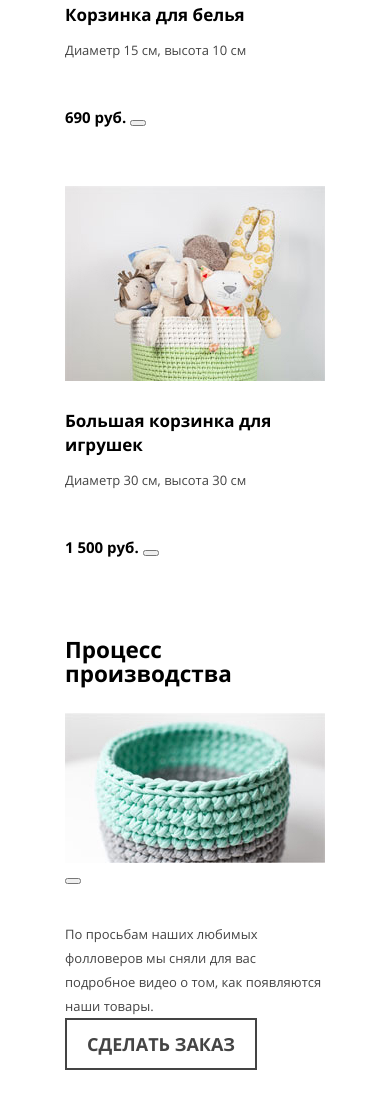
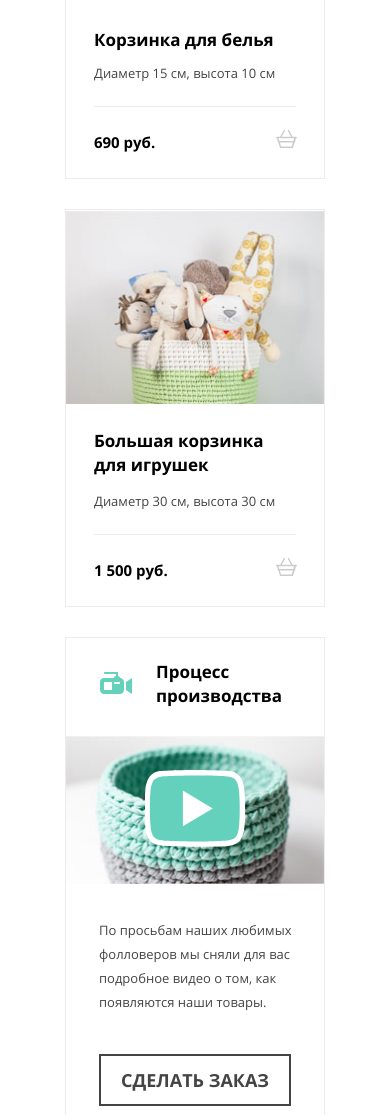
Before and after one commit to restby/574925-mishka-26, a website: page source/catalog.html in a window 390 px wide. Shown: the part 885-2000 px from the top of the page. Drawn offline with nearby package versions, Linux system fonts and the light colour scheme; files that its build step writes are made by us from their sources.

Commit message:
catalog mobile

```diff
--- a/source/catalog.html
+++ b/source/catalog.html
@@ -68,48 +68,72 @@
           <h2 class="visually-hidden">Каталог продукции</h2>
           <ul class="cards__list">
             <li class="cards__item card">
-              <a class="card__item-link card__item-link--title" href="#">
-                <h3 class="card__item-title">Зайчик-попрыгайчик</h3>
-              </a>
               <a class="card__item-link card__item-link--img" href="#">
                 <img class="card__item-img" width="260" height="195" src="img/photo-1-mobile.jpg"
                   alt="Зайчик-попрыгайчик.">
               </a>
+              <div class="card__details">
+                <a class="card__item-link card__item-link--title" href="#">
+                  <h3 class="card__item-title">Зайчик-попрыгайчик</h3>
+                </a>
                 <p class="card__item-details">Рост 30 см, вес 200 г</p>
                 <div class="card__item-inner">
                   <b class="card__item-price"><span class="card__item-count">1 200</span> руб.</b>
-                <button class="card__item-btn" type="button"><span class="visually-hidden">добавить в
-                    корзину.</span></button>
+                  <button class="card__item-btn" type="button">
+                    <svg width="21" height="18" viewBox="0 0 21 18" xmlns="http://www.w3.org/2000/svg">
+                      <path
+                        d="M20.1884 6.85716H16.6377L13.1884 0.380944C12.9855 -8.61287e-06 12.5797 -0.0952351 12.1739 0.0952412C11.7681 0.285717 11.6667 0.66667 11.8696 1.04762L15.0145 6.85716H5.7826L8.92753 1.04762C9.13043 0.66667 8.92754 0.285717 8.6232 0.0952412C8.2174 -0.0952351 7.8116 0.0952295 7.6087 0.380944L4.1594 6.85716H0.811583C0.405785 6.85716 0 7.14286 0 7.61905C0 8 0.304336 8.38094 0.811583 8.38094H1.01449L1.92753 11.2381C1.72463 11.3333 1.62317 11.5238 1.62317 11.8095C1.62317 12.1905 1.92753 12.4762 2.33332 12.4762L4.05797 18H16.942L18.6667 12.4762C19.0725 12.4762 19.3768 12.1905 19.3768 11.8095C19.3768 11.619 19.2754 11.3333 19.0725 11.2381L19.9855 8.38094H20.1884C20.5942 8.38094 21 8.09524 21 7.61905C21 7.14286 20.5942 6.85716 20.1884 6.85716ZM15.6232 16.4762H5.07247L3.85506 12.381H16.942L15.6232 16.4762ZM17.2464 10.9524H3.34782L2.53623 8.28573H18.058L17.2464 10.9524Z" />
+                    </svg>
+                    <span class="visually-hidden">добавить в
+                      корзину.</span>
+                  </button>
+                </div>
               </div>
             </li>
             <li class="cards__item card">
-              <a class="card__item-link card__item-link--title" href="#">
-                <h3 class="card__item-title">Корзинка для белья</h3>
-              </a>
               <a class="card__item-link card__item-link--img" href="#">
                 <img class="card__item-img" width="260" height="195" src="img/photo-2-mobile.jpg"
                   alt="Корзинка для белья.">
               </a>
+              <div class="card__details">
+                <a class="card__item-link card__item-link--title" href="#">
+                  <h3 class="card__item-title">Корзинка для белья</h3>
+                </a>
                 <p class="card__item-details">Диаметр 15 см, высота 10 см</p>
                 <div class="card__item-inner">
                   <b class="card__item-price"><span class="card__item-count">690</span> руб.</b>
-                <button class="card__item-btn" type="button"><span class="visually-hidden">добавить в
-                    корзину.</span></button>
+                  <button class="card__item-btn" type="button">
+                    <svg width="21" height="18" viewBox="0 0 21 18" xmlns="http://www.w3.org/2000/svg">
+                      <path
+                        d="M20.1884 6.85716H16.6377L13.1884 0.380944C12.9855 -8.61287e-06 12.5797 -0.0952351 12.1739 0.0952412C11.7681 0.285717 11.6667 0.66667 11.8696 1.04762L15.0145 6.85716H5.7826L8.92753 1.04762C9.13043 0.66667 8.92754 0.285717 8.6232 0.0952412C8.2174 -0.0952351 7.8116 0.0952295 7.6087 0.380944L4.1594 6.85716H0.811583C0.405785 6.85716 0 7.14286 0 7.61905C0 8 0.304336 8.38094 0.811583 8.38094H1.01449L1.92753 11.2381C1.72463 11.3333 1.62317 11.5238 1.62317 11.8095C1.62317 12.1905 1.92753 12.4762 2.33332 12.4762L4.05797 18H16.942L18.6667 12.4762C19.0725 12.4762 19.3768 12.1905 19.3768 11.8095C19.3768 11.619 19.2754 11.3333 19.0725 11.2381L19.9855 8.38094H20.1884C20.5942 8.38094 21 8.09524 21 7.61905C21 7.14286 20.5942 6.85716 20.1884 6.85716ZM15.6232 16.4762H5.07247L3.85506 12.381H16.942L15.6232 16.4762ZM17.2464 10.9524H3.34782L2.53623 8.28573H18.058L17.2464 10.9524Z" />
+                    </svg>
+                    <span class="visually-hidden">добавить в
+                      корзину.</span>
+                  </button>
+                </div>
               </div>
             </li>
             <li class="cards__item card">
-              <a class="card__item-link card__item-link--title" href="#">
-                <h3 class="card__item-title">Большая корзинка для игрушек</h3>
-              </a>
-              <a class="card__item-link card__item-link--img" href="#">
+              <a class="card__item-link card__item-link--img card__item-link--img-cart" href="#">
                 <img class="card__item-img" width="260" height="195" src="img/photo-3-mobile.jpg"
                   alt="Большая корзинкадля игрушек.">
+              </a>
+              <div class="card__details">
+                <a class="card__item-link card__item-link--title" href="#">
+                  <h3 class="card__item-title card__item-title--cart">Большая корзинка для игрушек</h3>
                 </a>
                 <p class="card__item-details">Диаметр 30 см, высота 30 см</p>
                 <div class="card__item-inner">
                   <b class="card__item-price"><span class="card__item-count">1 500</span> руб.</b>
-                <button class="card__item-btn" type="button"><span class="visually-hidden">добавить в
-                    корзину.</span></button>
+                  <button class="card__item-btn" type="button">
+                    <svg width="21" height="18" viewBox="0 0 21 18" xmlns="http://www.w3.org/2000/svg">
+                      <path
+                        d="M20.1884 6.85716H16.6377L13.1884 0.380944C12.9855 -8.61287e-06 12.5797 -0.0952351 12.1739 0.0952412C11.7681 0.285717 11.6667 0.66667 11.8696 1.04762L15.0145 6.85716H5.7826L8.92753 1.04762C9.13043 0.66667 8.92754 0.285717 8.6232 0.0952412C8.2174 -0.0952351 7.8116 0.0952295 7.6087 0.380944L4.1594 6.85716H0.811583C0.405785 6.85716 0 7.14286 0 7.61905C0 8 0.304336 8.38094 0.811583 8.38094H1.01449L1.92753 11.2381C1.72463 11.3333 1.62317 11.5238 1.62317 11.8095C1.62317 12.1905 1.92753 12.4762 2.33332 12.4762L4.05797 18H16.942L18.6667 12.4762C19.0725 12.4762 19.3768 12.1905 19.3768 11.8095C19.3768 11.619 19.2754 11.3333 19.0725 11.2381L19.9855 8.38094H20.1884C20.5942 8.38094 21 8.09524 21 7.61905C21 7.14286 20.5942 6.85716 20.1884 6.85716ZM15.6232 16.4762H5.07247L3.85506 12.381H16.942L15.6232 16.4762ZM17.2464 10.9524H3.34782L2.53623 8.28573H18.058L17.2464 10.9524Z" />
+                    </svg>
+                    <span class="visually-hidden">добавить в
+                      корзину.</span>
+                  </button>
+                </div>
               </div>
             </li>
           </ul>
@@ -117,13 +141,12 @@
         <section class="production">
           <h2 class="production__title">Процесс производства</h2>
           <div class="production__inner">
-            <a class="production__link video" href="#">
+            <a class="production__link production__link--video" href="#">
               <img class="production__img" width="260" height="150" src="img/video-mobile.jpg"
                 alt="стопкадр из видео с процессом производства вязаныз корзинок.">
             </a>
             <button class="production__btn" type="button"><span class="visually-hidden">открыть видео</span></button>
           </div>
-
           <p class="production__text">По просьбам наших любимых фолловеров мы сняли для вас подробное видео о том, как
             появляются наши товары.</p>
           <a class="production__link-order interactive" href="#">Сделать заказ</a>
--- a/source/sass/blocks/card.scss
+++ b/source/sass/blocks/card.scss
@@ -1,79 +1,97 @@
 .card {
   display: flex;
   flex-direction: column;
+  border: 1px solid #ececec;
 
-  @media (min-width: $tablet-width) {
-    display: grid;
-    grid-template-columns: repeat(2, 1fr);
-    grid-template-rows: repeat(3, auto);
-    grid-column-gap: 33px;
-  }
+  // @media (min-width: $tablet-width) {
+  //   display: grid;
+  //   grid-template-columns: repeat(2, 1fr);
+  //   grid-template-rows: repeat(2, auto);
+  //   grid-column-gap: 33px;
+  // }
 
-  @media (min-width: $desktop-width) {
-    display: flex;
-    flex-direction: column;
-  }
+  // @media (min-width: $desktop-width) {
+  //   display: flex;
+  //   flex-direction: column;
+  // }
+}
+
+.card__details {
+  display: flex;
+  flex-direction: column;
+  order: 2;
+  width: 100%;
+  padding-left: 28px;
+  padding-right: 28px;
 }
 
 .card__item-link {
   text-decoration: none;
 
   &--title {
-    order: 2;
-
-    @media (min-width: $tablet-width) {
-      grid-area: 1 / 2 / 2 / 3;
-    }
+    margin-bottom: 6px;
+    // @media (min-width: $tablet-width) {
+    //   grid-area: 1 / 2 / 2 / 3;
+    // }
   }
 
   &--img {
     order: 1;
+    margin-bottom: 27px;
 
-    @media (min-width: $tablet-width) {
-      grid-area: 1 / 1 / 4 / 2;
-    }
+    // @media (min-width: $tablet-width) {
+    //   grid-area: 1 / 1 / 4 / 2;
+    // }
+  }
+
+  &--img-cart {
+    margin-bottom: 24px;
   }
 }
 
 .card__item-title {
   margin: 0;
-  margin-bottom: 8px;
   font-weight: 700;
   font-size: 17px;
   color: $font-color-dark;
+
+  &--cart {
+    margin-bottom: 3px;
+  }
 }
 
 .card__item-img {
-  margin-bottom: 28px;
+  margin-bottom: 0;
 }
 
 .card__item-details {
-  order: 3;
   margin: 0;
   margin-bottom: 18px;
   font-size: 13px;
   line-height: 30px;
 
-  @media (min-width: $tablet-width) {
-    grid-area: 2 / 2 / 3 / 3;
-    margin: 0;
-  }
+  // @media (min-width: $tablet-width) {
+  //   grid-area: 2 / 2 / 3 / 3;
+  //   margin: 0;
+  // }
 }
 
 .card__item-inner {
-  order: 4;
-  padding-top: 22px;
-  padding-bottom: 27px;
+  padding-top: 23px;
+  padding-bottom: 24px;
+  display: flex;
+  justify-content: space-between;
+  border-top: 1px solid #ececec;
 
-  @media (min-width: $tablet-width) {
-    grid-area: 3 / 2 / 4 / 3;
-    align-self: end;
-    padding: 0;
-  }
+  // @media (min-width: $tablet-width) {
+  //   grid-area: 3 / 2 / 4 / 3;
+  //   align-self: end;
+  //   padding: 0;
+  // }
 
-  @media (min-width: $desktop-width) {
-    align-self: start;
-  }
+  // @media (min-width: $desktop-width) {
+  //   align-self: start;
+  // }
 }
 
 .card__item-price {
@@ -82,4 +100,39 @@
 
 // .card__item-count {}
 
-// .card__item-btn {}
+.card__item-btn {
+  transform: translateX(1px);
+  border: none;
+  cursor: pointer;
+  padding: 0;
+  background-color: transparent;
+
+  & svg {
+    fill: rgba($dark-color, 0.2);
+  }
+
+  &:focus {
+    outline: none;
+    color: rgba($font-color-dark, 0.6);
+
+    & svg {
+      fill: $font-color-alternative;
+    }
+  }
+
+  &:hover {
+    color: rgba($font-color-dark, 0.6);
+
+    & svg {
+      fill: $font-color-alternative;
+    }
+  }
+
+  &:active {
+    color: rgba($font-color-dark, 0.3);
+
+    & svg {
+      fill: rgba($font-color-alternative, 0.3);
+    }
+  }
+}
--- a/source/sass/blocks/cards.scss
+++ b/source/sass/blocks/cards.scss
@@ -16,6 +16,10 @@
 .cards__item {
   margin-bottom: 30px;
 
+  &:nth-child(2) {
+    margin-bottom: 30px;
+  }
+
   &:last-child {
     margin-bottom: 0;
   }
--- a/source/sass/blocks/heading.scss
+++ b/source/sass/blocks/heading.scss
@@ -19,7 +19,10 @@
     }
   }
 
-  &--catalog {}
+  &--catalog {
+    padding-top: 72px;
+    min-height: 177px;
+  }
 }
 
 .heading__title {
--- a/source/sass/blocks/production.scss
+++ b/source/sass/blocks/production.scss
@@ -1,75 +1,107 @@
 .production {
   padding-top: 22px;
   padding-bottom: 33px;
+  border: 1px solid #ececec;
   display: flex;
   flex-direction: column;
 
-  @media (min-width: $desktop-width) {
-    display: grid;
-    grid-template-columns: repeat(2, 1fr);
-    grid-template-rows: repeat(3, 1fr);
-    grid-column-gap: 79px;
-  }
+  // @media (min-width: $desktop-width) {
+  //   display: grid;
+  //   grid-template-columns: repeat(2, 1fr);
+  //   grid-template-rows: repeat(3, 1fr);
+  //   grid-column-gap: 79px;
+  // }
 }
 
 .production__title {
   font-weight: 700;
+  font-size: 17px;
   margin: 0;
   margin-bottom: 27px;
   color: $font-color-dark;
+  padding-left: 90px;
+  padding-right: 13px;
+  position: relative;
 
-  @media (min-width: $tablet-width) {
-    order: 2;
+  &::before {
+    position: absolute;
+    content: "";
+    width: 32px;
+    height: 22px;
+    top: 12px;
+    left: 34px;
+    background-image: url("../../img/svg/video.svg");
   }
 
-  @media (min-width: $desktop-width) {
-    grid-area: 1 / 2 / 2 / 3;
+  // @media (min-width: $tablet-width) {
+  //   order: 2;
+  // }
+
+  // @media (min-width: $desktop-width) {
+  //   grid-area: 1 / 2 / 2 / 3;
+  // }
+}
+
+.production__inner {
+  margin-bottom: 33px;
+  position: relative;
+  // @media (min-width: $tablet-width) {
+  //   order: 1;
+  // }
+
+  // @media (min-width: $desktop-width) {
+  //   grid-area: 1 / 1 / 4 / 2;
+  // }
+}
+
+.production__link {
+
+  &--video {
+    display: block;
   }
 }
 
-// .production__link {}
-
-.production__inner {
-  margin-bottom: 35px;
-
-  @media (min-width: $tablet-width) {
-    order: 1;
-  }
-
-  @media (min-width: $desktop-width) {
-    grid-area: 1 / 1 / 4 / 2;
-  }
-}
-
-// .video {}
-
 // .production__img {}
 
-// .production__btn {}
+.production__btn {
+  position: absolute;
+  top: 0;
+  left: 0;
+  border: none;
+  background-color: transparent;
+  width: 101px;
+  height: 77px;
+  top: 35px;
+  left: 50%;
+  transform: translateX(-50%);
 
-// .visually-hidden {}
+  background-image: url("../../img/svg/play.svg");
+}
 
 .production__text {
   margin: 0;
   font-size: 13px;
+  padding-left: 33px;
+  margin-bottom: 40px;
 
-  @media (min-width: $tablet-width) {
-    order: 3;
-  }
+  // @media (min-width: $tablet-width) {
+  //   order: 3;
+  // }
 
-  @media (min-width: $desktop-width) {
-    grid-area: 2 / 2 / 3 / 3;
-  }
+  // @media (min-width: $desktop-width) {
+  //   grid-area: 2 / 2 / 3 / 3;
+  // }
 }
 
 .production__link-order {
   width: 192px;
+  margin: 0 auto;
 
-  @media (min-width: $tablet-width) {
-    order: 4;
-  }
+  // @media (min-width: $tablet-width) {
+  //   order: 4;
+  // }
 
-  @media (min-width: $desktop-width) {
-    grid-area: 3 / 2 / 4 / 3;
-  }
+  // @media (min-width: $desktop-width) {
+  //   grid-area: 3 / 2 / 4 / 3;
+  // }
 }
```
Also changed, not shown: source/img/svg/play.svg (added), source/img/svg/video.svg (added). Lines whose indentation alone changed are shown as unchanged.
